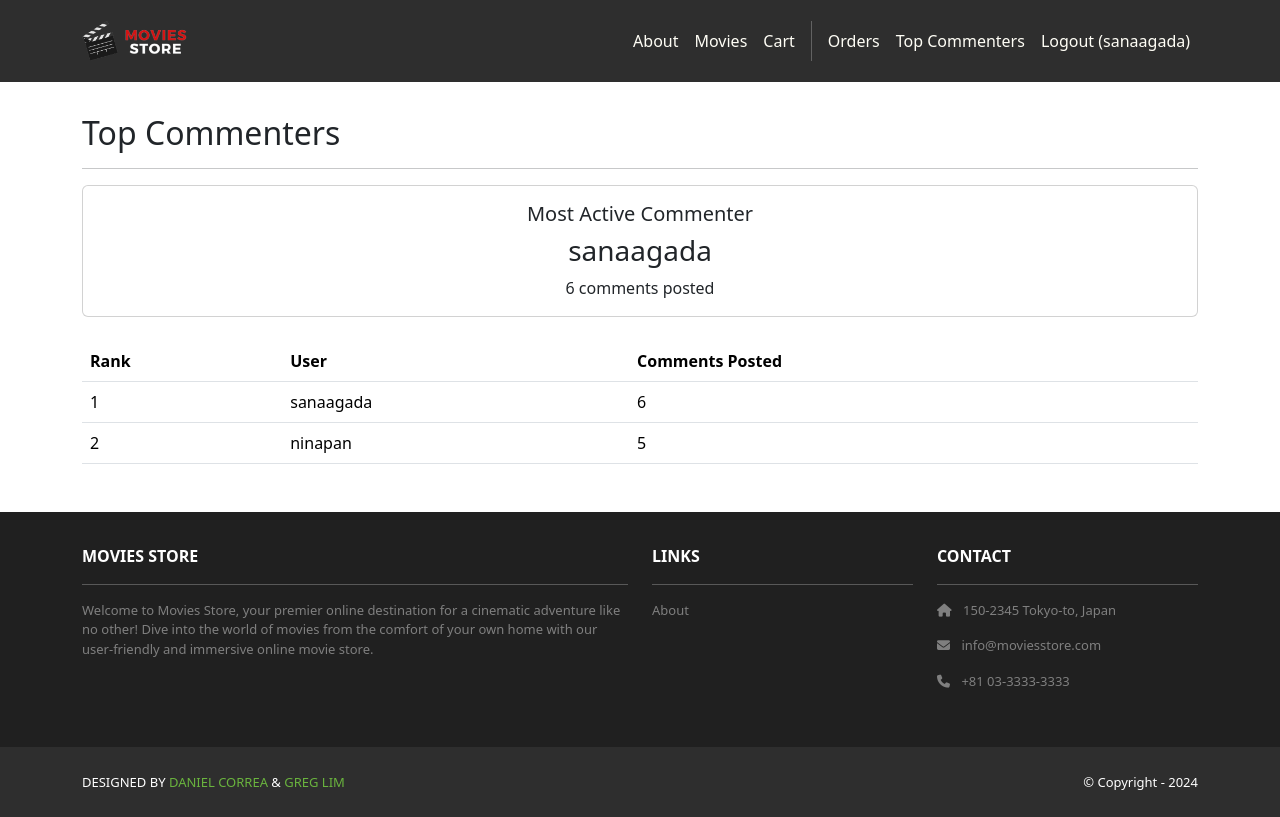
After one commit to sgada15/moviesstore, a Django app: page /movies/top-commenters/ in a window 1280 px wide. The commit adds this page. Run offline with Django 5.2, Linux system fonts and the light colour scheme; a user stored in the database is signed in; data comes from the database, SQL or seed files in the repository; both versions use the stored data as it was after the commit; some libraries are stand-ins or nearby versions.

Commit message:
user story 4 - admin x top commenters

```diff
--- /dev/null
+++ b/movies/templates/movies/top_commenters.html
@@ -0,0 +1,45 @@
+{% extends 'base.html' %}
+{% block content %}
+<div class="p-3">
+  <div class="container">
+    <div class="row mt-3">
+      <div class="col mx-auto mb-3">
+        <h2>Top Commenters</h2>
+        <hr />
+        {% if template_data.top_commenter %}
+        <div class="card mb-4">
+          <div class="card-body text-center">
+            <h5 class="card-title">Most Active Commenter</h5>
+            <h3>{{ template_data.top_commenter.user__username }}</h3>
+            <p class="card-text">
+              {{ template_data.top_commenter.comment_count }}
+              comments posted
+            </p>
+          </div>
+        </div>
+        <table class="table">
+          <thead>
+            <tr>
+              <th>Rank</th>
+              <th>User</th>
+              <th>Comments Posted</th>
+            </tr>
+          </thead>
+          <tbody>
+            {% for commenter in template_data.top_commenters %}
+            <tr>
+              <td>{{ forloop.counter }}</td>
+              <td>{{ commenter.user__username }}</td>
+              <td>{{ commenter.comment_count }}</td>
+            </tr>
+            {% endfor %}
+          </tbody>
+        </table>
+        {% else %}
+        <p>No comments have been posted yet.</p>
+        {% endif %}
+      </div>
+    </div>
+  </div>
+</div>
+{% endblock content %}
--- a/movies/urls.py
+++ b/movies/urls.py
@@ -13,4 +13,5 @@ urlpatterns = [
         views.report_review, name='movies.report_review'),
     path('<int:id>/review/<int:review_id>/delete-reported/',
         views.delete_reported_review, name='movies.delete_reported_review'),
+    path('top-commenters/', views.top_commenters, name='movies.top_commenters'),
 ]
--- a/movies/views.py
+++ b/movies/views.py
@@ -1,6 +1,7 @@
 from django.shortcuts import render, redirect, get_object_or_404
 from .models import Movie, Review, ReviewReport
 from django.contrib.auth.decorators import login_required
+from django.db.models import Count
 
 
 def index(request):
@@ -85,3 +86,18 @@ def delete_reported_review(request, id, review_id):
         return redirect('movies.show', id=id)
     else:
         return redirect('movies.show', id=id)
+
+@login_required
+def top_commenters(request):
+    if not request.user.is_staff:
+        return redirect('movies.index')
+    commenters = (Review.objects.values('user__username')
+        .annotate(comment_count=Count('id'))
+        .order_by('-comment_count','user__username')
+    )
+    template_data = {}
+    template_data['title'] = 'Top Commenters'
+    template_data['top_commenters'] = commenters
+    template_data['top_commenter'] = commenters.first()
+    return render(request, 'movies/top_commenters.html',
+                  {'template_data': template_data})
--- a/moviesstore/templates/base.html
+++ b/moviesstore/templates/base.html
@@ -32,6 +32,9 @@
             <a class="nav-link"
               href="{% url 'accounts.orders' %}">Orders
             </a>
+            {% if user.is_staff %}
+            <a class="nav-link" href="{% url 'movies.top_commenters' %}">Top Commenters</a>
+            {% endif %}
             <a class="nav-link" href="{% url 'accounts.logout' %}">Logout ({{ user.username }})</a>
             {% else %}
             <a class="nav-link" href="{% url 'accounts.login' %}">Login</a>
```
Also changed, not shown: db.sqlite3, media/movie_images/cinderella.jpeg (added), media/movie_images/home_alone.jpeg (added), media/movie_images/interstellar.jpeg (added), media/movie_images/top_gun.jpeg (added), media/movie_images/white_chicks.jpeg (added), 1 other file.
